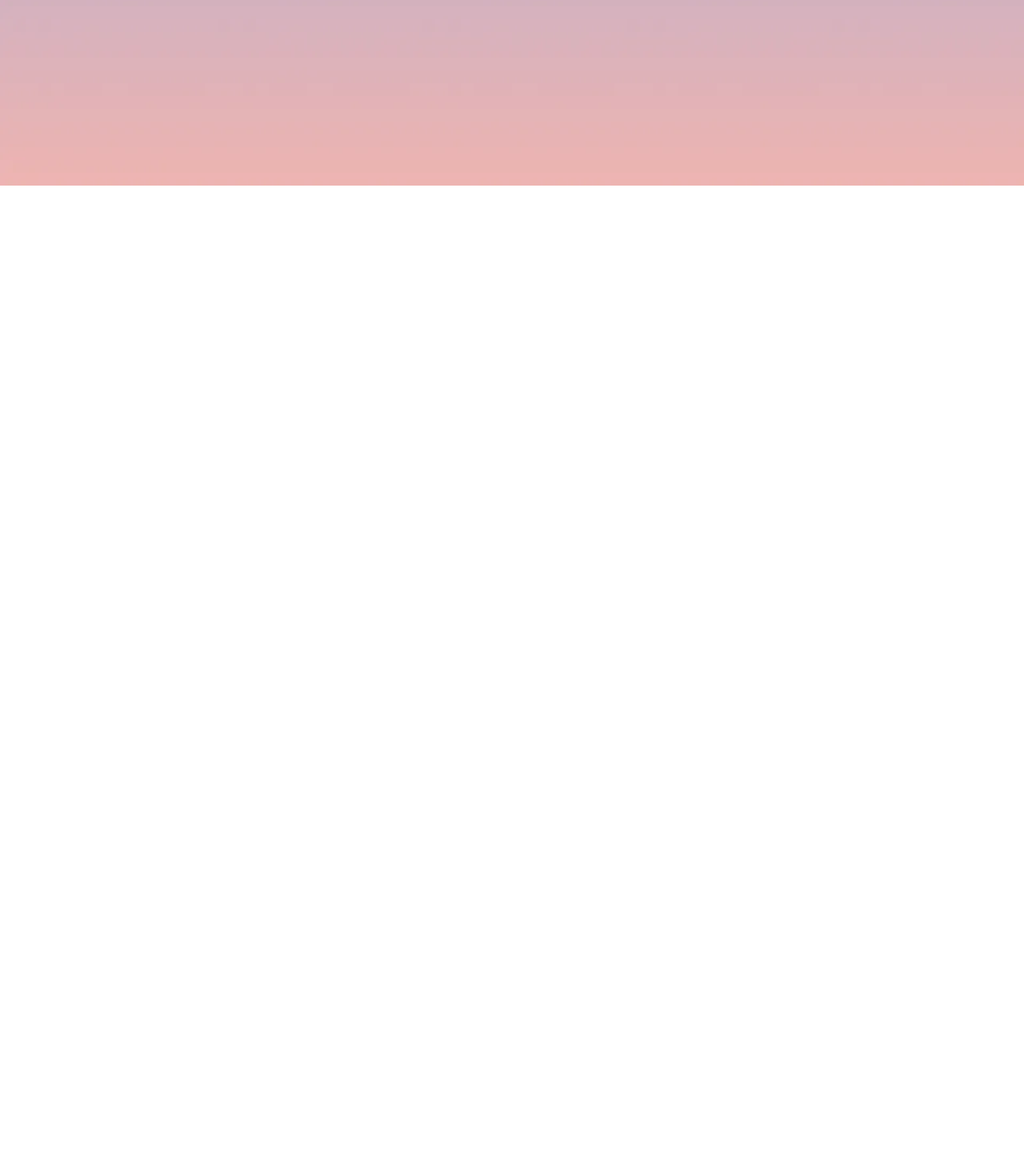
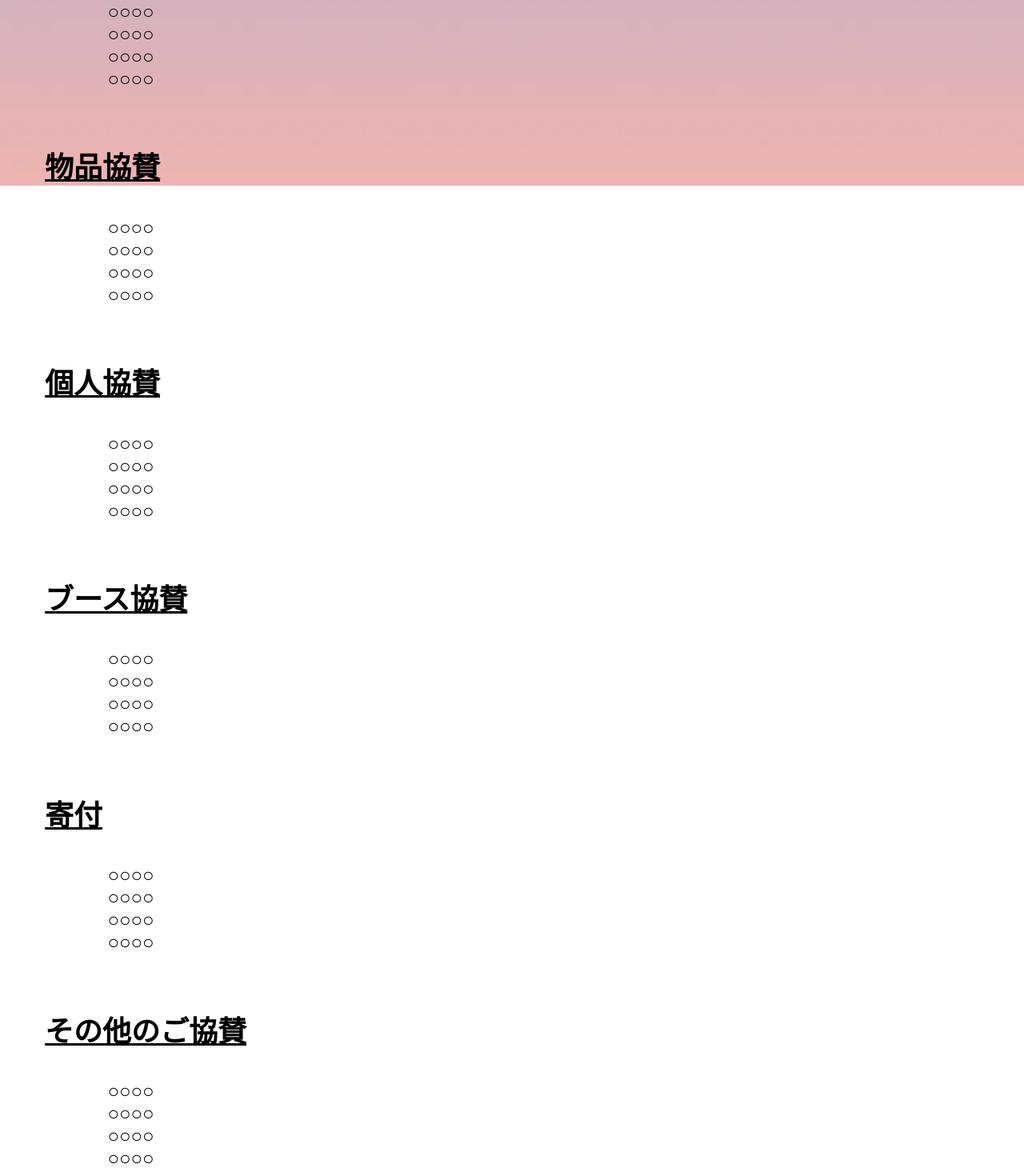
Before and after one commit to ynufes-tech/ynufes-tokiwa24, a Nuxt app: page /sponsor in a window 1280 px wide. Shown: the part 568-2038 px from the top of the page at 80% size. Before the commit the page ends 800 px from the top, so only its background shows below. Built offline with nearby package versions, Linux system fonts and the light colour scheme; a web font is replaced by a local one.

Commit message:
staffページを作成

```diff
--- a/pages/sponsor/index.vue
+++ b/pages/sponsor/index.vue
@@ -1,11 +1,70 @@
-<script setup lang="ts"></script>
+<script setup lang="ts">
+</script>
 
 <template>
     <div class="page-root">
+      <PageTitle title="SPONSOR" sub-title="協賛企業一覧" />
+      <p>「24清陵祭」を開催するにあたり、多くの企業の皆様より多大なご協力を賜りました。
+        この場をお借りいたしまして、心より感謝申し上げます。</p>
+      <p>ご協賛いただきました企業を以下に掲載させていただきます。</p>
 
+      <div class="sponsor-box">
+        <SectionTitle sectionTitle="広告協賛"/>
+        <p>○○○○</p>
+        <p>○○○○</p>
+        <p>○○○○</p>
+        <p>○○○○</p>
+      </div>
+      <div class="sponsor-box">
+        <SectionTitle sectionTitle="物品協賛"/>
+        <p>○○○○</p>
+        <p>○○○○</p>
+        <p>○○○○</p>
+        <p>○○○○</p>
+      </div>
+      <div class="sponsor-box">
+        <SectionTitle sectionTitle="個人協賛"/>
+        <p>○○○○</p>
+        <p>○○○○</p>
+        <p>○○○○</p>
+        <p>○○○○</p>
+      </div>
+      <div class="sponsor-box">
+        <SectionTitle sectionTitle="ブース協賛"/>
+        <p>○○○○</p>
+        <p>○○○○</p>
+        <p>○○○○</p>
+        <p>○○○○</p>
+      </div>
+      <div class="sponsor-box">
+        <SectionTitle sectionTitle="寄付"/>
+        <p>○○○○</p>
+        <p>○○○○</p>
+        <p>○○○○</p>
+        <p>○○○○</p>
+      </div>
+      <div class="sponsor-box">
+        <SectionTitle sectionTitle="その他のご協賛"/>
+        <p>○○○○</p>
+        <p>○○○○</p>
+        <p>○○○○</p>
+        <p>○○○○</p>
+      </div>
     </div>
+
 </template>
 
 <style lang="scss" scoped>
-
+@use "@/assets/scss/_breakpoint.scss" as *;
+.page-root {
+  display: flex;
+  flex-direction: column;
+  box-sizing: border-box;
+}
+p{
+  margin: 0 10%;
+}
+.sponsor-box {
+  margin-top: 3%;
+}
 </style>
```
Also changed, not shown: 1 other file (tests, documents, lock files or other folders).
